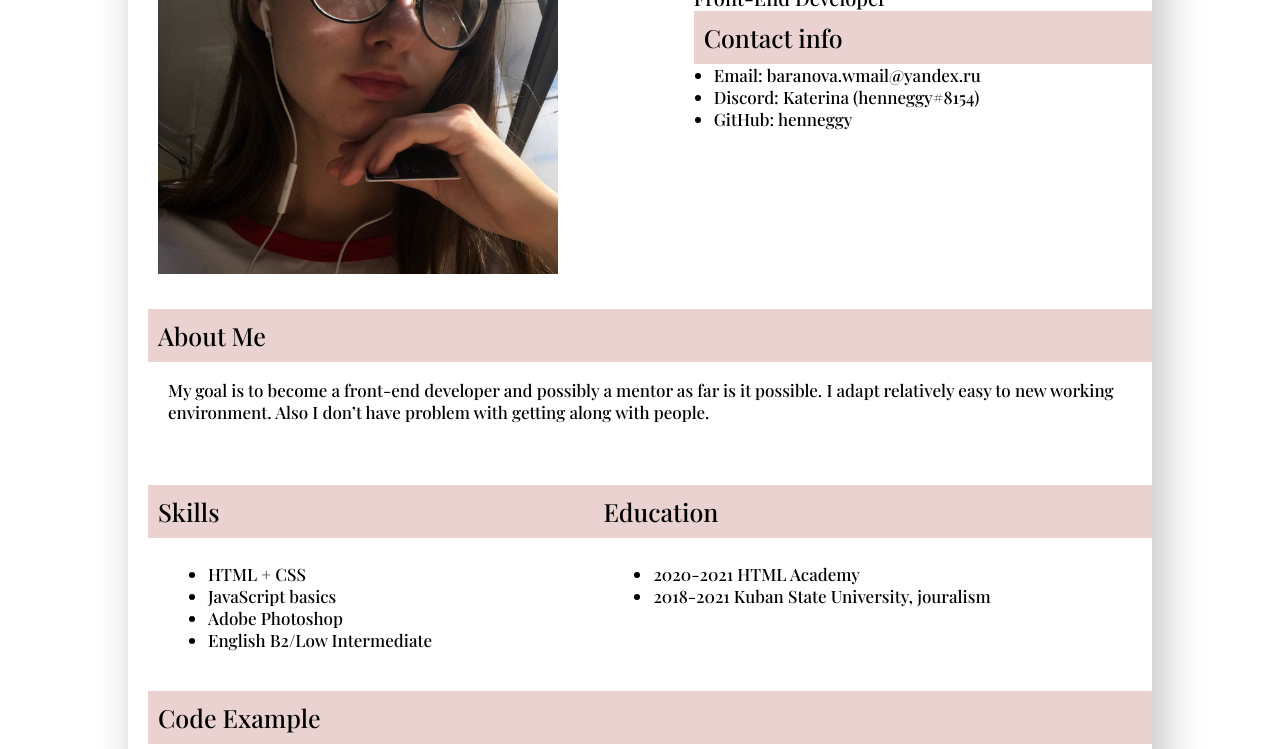
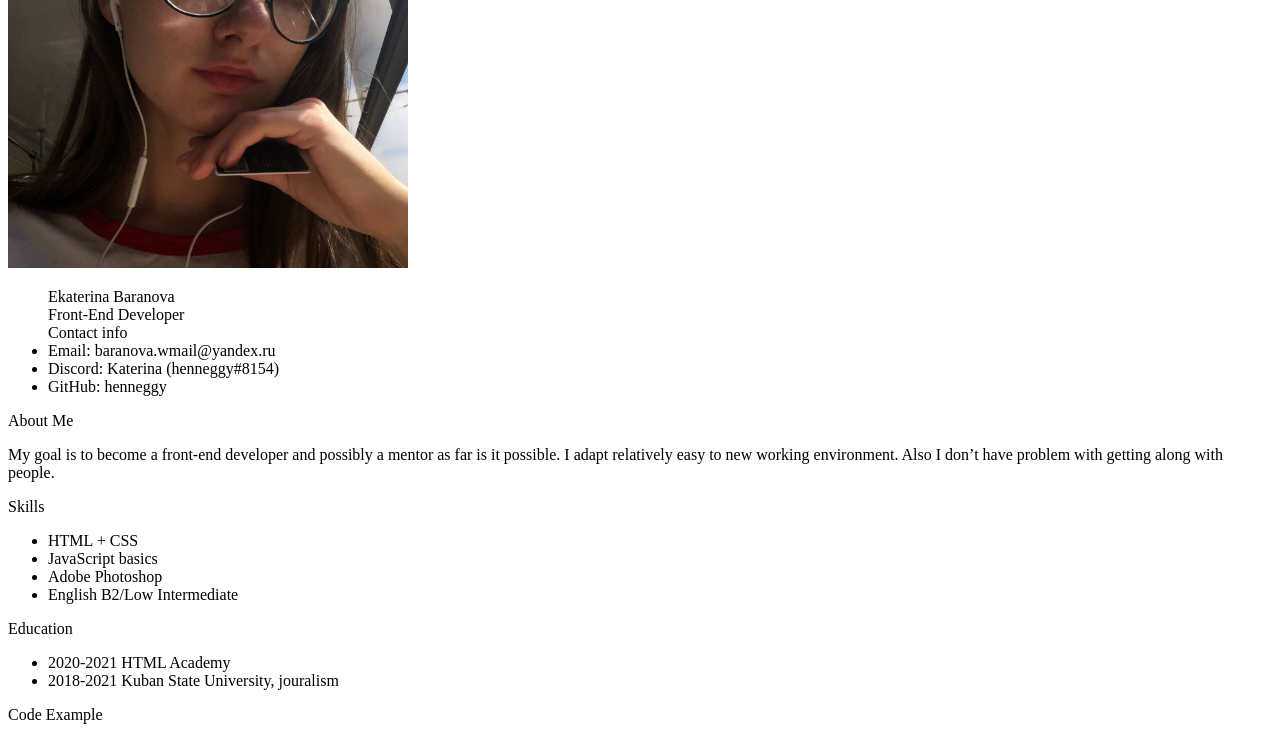
Before and after one commit to henneggy/rsschool-cv, a plain HTML site: page index.html in a window 1280 px wide. Shown: the part 236-985 px from the top of the page. Drawn offline with nearby package versions, Linux system fonts and the light colour scheme; files that its build step writes are made by us from their sources.

Commit message:
Update index.html

```diff
--- a/index.html
+++ b/index.html
@@ -4,7 +4,7 @@
     <meta charset="UTF-8">
     <meta http-equiv="X-UA-Compatible" content="IE=edge">
     <meta name="viewport" content="width=device-width, initial-scale=1.0">
-    <link rel="stylesheet" type="text/css" href="css/style.css">
+    <link rel="stylesheet" type="text/css" href="css/style.css>
     <link rel="preconnect" href="https://fonts.googleapis.com">
     <link rel="preconnect" href="https://fonts.gstatic.com" crossorigin>
     <link href="https://fonts.googleapis.com/css2?family=Playfair+Display:wght@500&display=swap" rel="stylesheet">
```
